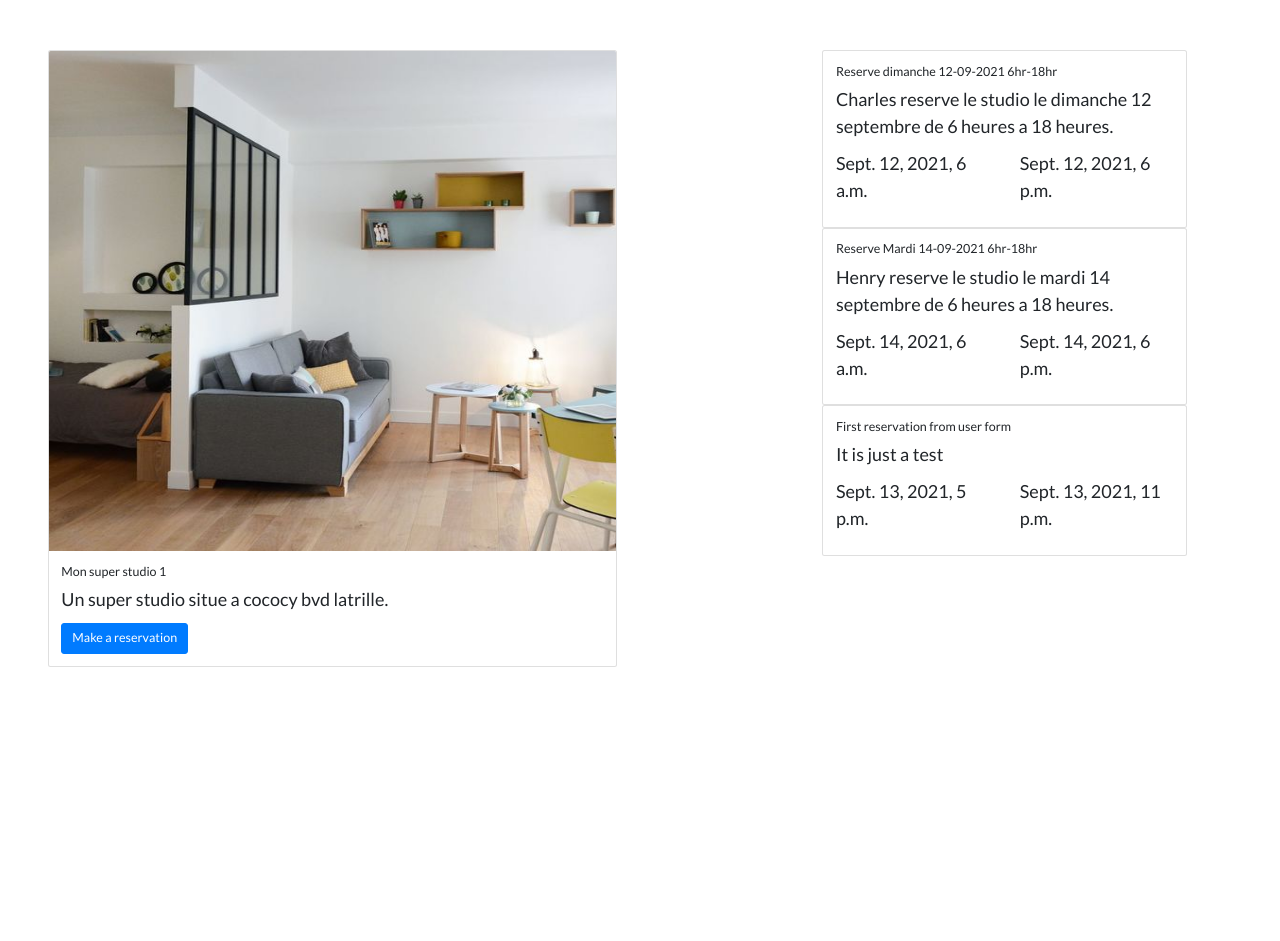
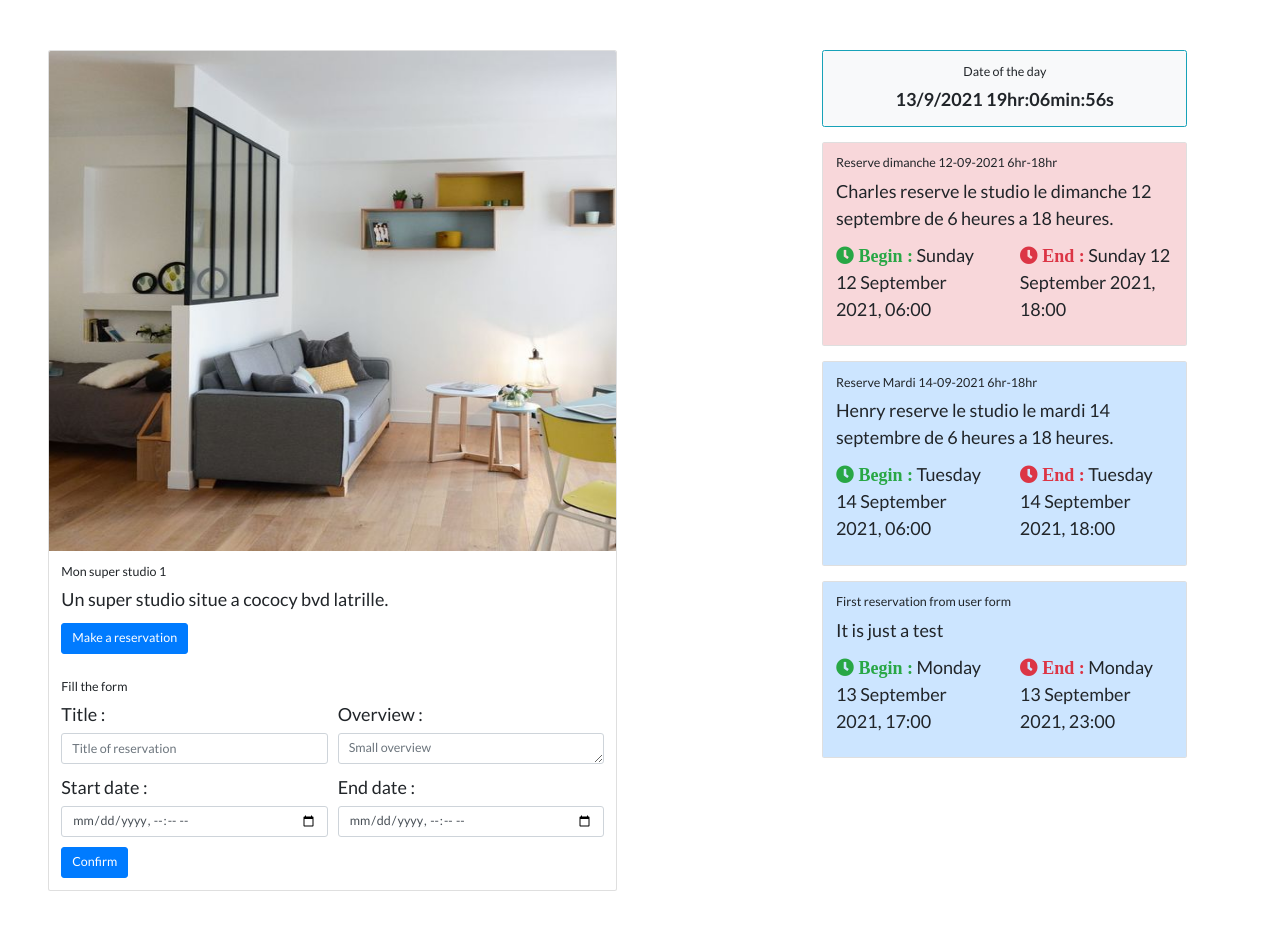
Before and after one commit to Vector22/resources, a Django app: a page that uses core/templates/core/resource_detail.html in a window 1280 px wide. Shown: the part 47-988 px from the top of the page. Before the commit the page ends 714 px from the top, so only its background shows below. Run offline with Django 3.2, Linux system fonts and the light colour scheme; data comes from the database, SQL or seed files in the repository; both versions use the stored data as it was after the commit; some libraries are stand-ins or nearby versions.

Commit message:
User can do reservation. And also add time check on resource when submit new reservation.

```diff
--- a/core/admin.py
+++ b/core/admin.py
@@ -11,6 +11,7 @@ class ReservationAdmin(admin.ModelAdmin):
     search_fields = (
         'title',
         'overview',
+        'user',
     )
     date_hierarchy = 'created'
     ordering = ('status', 'created')
@@ -19,7 +20,7 @@ class ReservationAdmin(admin.ModelAdmin):
 
 class ReservationInline(admin.TabularInline):
     model = Reservation
-    fields = ('title', 'overview', 'status', 'start_date', 'end_date')
+    fields = ('title', 'overview', 'status', 'user', 'start_date', 'end_date')
     extra = 1
 
 
--- /dev/null
+++ b/core/forms.py
@@ -0,0 +1,43 @@
+from django import forms
+
+from core.models import Reservation
+
+
+class ReservationModelForm(forms.ModelForm):
+    start_date = forms.DateTimeField(
+        localize=True,
+        widget=forms.DateTimeInput(format='%d/%m/%Y',
+                                   attrs={'type': 'datetime-local'}),
+    )
+    end_date = forms.DateTimeField(
+        localize=True,
+        widget=forms.DateTimeInput(format='%d/%m/%Y',
+                                   attrs={'type': 'datetime-local'}),
+    )
+
+    class Meta:
+        model = Reservation
+        fields = [
+            'title',
+            'overview',
+            'start_date',
+            'end_date',
+        ]
+
+    # Here we override the form elements attributes to add boostrap class
+    def __init__(self, *args, **kwargs):
+        super(ReservationModelForm, self).__init__(*args, **kwargs)
+        # Add some attributes for bootstrap
+        self.fields['title'].widget.attrs[
+            'placeholder'] = 'Title of reservation'
+        self.fields['title'].widget.attrs['name'] = 'title'
+        self.fields['overview'].widget.attrs['rows'] = '1'
+        self.fields['overview'].widget.attrs['placeholder'] = 'Small overview'
+        self.fields['overview'].widget.attrs['name'] = 'overview'
+        self.fields['start_date'].widget.attrs['name'] = 'start_date'
+        self.fields['end_date'].widget.attrs['name'] = 'end_date'
+
+        # add the same class to all the fields (commom attribute value for all)
+        for field in self.fields:
+            self.fields[field].widget.attrs[
+                'class'] = 'form-control form-control-lg'
--- a/core/static/css/resource_detail.css
+++ b/core/static/css/resource_detail.css
@@ -0,0 +1,27 @@
+.ended, .canceled {
+    background-color: #f8d7da;
+    border-color: #f5c6cb;
+}
+
+.pending {
+    background-color: #cce5ff;
+    border-color: #b8daff;
+}
+
+.confirmed {
+    background-color: #d1ecf1;
+    border-color: #bee5eb;
+}
+
+.in_progress {
+    background-color: #fff3cd;
+    border-color: #ffeeba;
+}
+
+
+/* Post reservation error style */
+.alert-error {
+    color: #721c24;
+    background-color: #f8d7da;
+    border-color: #f5c6cb;
+}
--- a/core/templates/core/resource_detail.html
+++ b/core/templates/core/resource_detail.html
@@ -7,8 +7,8 @@
 
 {% block content %}
 <div class="content container" style="margin: auto; max-width: 98vw; padding: 5rem; font-size: large;">
+
     <div class="sections row">
-
         <section class="main col-md-8 col-lg-8 col-sm-8 row">
             <div class="card w-75">
                 <img src="{{ resource.picture.url }}" class="card-img-top" alt="resource image" style="height: 50rem;">
@@ -17,18 +17,79 @@
                     <p class="card-text">{{ resource.description }}</p>
                     <a href="#" class="btn btn-primary btn-lg">Make a reservation</a>
                 </div>
+                <div class="card-body">
+                    <h5 class="card-title">Fill the form</h5>
+                    <div class="row">
+                        <!-- Django messages -->
+                        {% include 'includes/alerts.html' %}
+                        <!-- End messages -->
+                    </div>
+                    <form method="POST" action=".">
+                        {% csrf_token %}
+
+                        {{ form.non_field_errors }}
+
+                        <div class="form-row">
+                            <div class="form-group col-md-6">
+                                <label for="title">Title : </label>
+                                <!-- <input type="text" class="form-control form-control-lg" name="title"> -->
+                                {{ form.title.errors }}
+                                {{ form.title }}
+                            </div>
+                            <div class="form-group col-md-6">
+                                <label for="overview">Overview : </label>
+                                <!-- <textarea class="form-control form-control-lg" name="overview" rows="1"></textarea>
+                                    -->
+                                {{ form.overview.errors }}
+                                {{ form.overview }}
+                            </div>
+                        </div>
+
+                        <div class="form-row">
+                            <div class="form-group col-lg-6">
+                                <label for="start-date">Start date : </label>
+                                <!-- <input type="datetime-local" class="form-control form-control-lg" name="start-date"
+                                        min="2020-01-01" max="2025-12-31" required> -->
+                                {{ form.start_date.errors }}
+                                {{ form.start_date }}
+                            </div>
+                            <div class="form-group col-lg-6">
+                                <label for="end-date">End date : </label>
+                                <!-- <input type="datetime-local" class="form-control form-control-lg" name="end-date"
+                                        min="2020-01-01" max="2025-12-31"> -->
+                                {{ form.end_date.errors }}
+                                {{ form.end_date }}
+                            </div>
+                        </div>
+
+                        <button type="submit" class="btn btn-primary btn-lg">Confirm</button>
+                    </form>
+                </div>
             </div>
         </section>
         <section class="sidebar col-md-4 col-lg-4 col-sm-4">
+            <div class="card w-90 text-center rounded border border-info font-weight-bold bg-light mb-4">
+                <div class="card-body">
+                    <h5 class="card-title">Date of the day</h5>
+                    <p class="card-text" id="date-time">
+                    </p>
+                </div>
+            </div>
             {% if reservations %}
             {% for res in reservations %}
-            <div class="card w-90">
-                <div class="card-body">
+            <div class="card w-100 mb-4">
+                <div class="card-body {{ res.status }}">
                     <h5 class="card-title">{{ res.title }}</h5>
                     <p class="card-text">{{ res.overview }}</p>
                     <div class="row">
-                        <p class="card-text col-lg-6">{{ res.start_date }}</p>
-                        <p class="card-text col-lg-6">{{ res.end_date }}</p>
+                        <p class="card-text col-lg-6">
+                            <i class="fas fa-clock text-success"> Begin : </i>
+                            {{ res.start_date | date:"l d F Y, H:i" }}
+                        </p>
+                        <p class="card-text col-lg-6">
+                            <i class="fas fa-clock text-danger"> End : </i>
+                            {{ res.end_date | date:"l d F Y, H:i" }}
+                        </p>
                     </div>
 
                     <!-- <a href="#" class="btn btn-primary btn-lg">Make a reservation</a> -->
@@ -36,7 +97,7 @@
             </div>
             {% endfor %}
             {% else %}
-            <div class="card w-90">
+            <div class="card w-90 mb-4">
                 <div class="card-body">
                     <h5 class="card-title">No reservation for this resource</h5>
                     <p class="card-text">
@@ -45,6 +106,7 @@
                 </div>
             </div>
             {% endif %}
+
         </section>
 
     </div>
@@ -53,3 +115,39 @@
 
 {% block footer %}
 {% endblock %}
+
+{% block js %}
+<!-- Show the current date and time -->
+<script>
+    function displayTime() {
+        const today = new Date();
+        let y = today.getFullYear();
+        let mon = today.getMonth();
+        let d = today.getDate();
+        let h = today.getHours();
+        let m = today.getMinutes();
+        let s = today.getSeconds();
+        mon = formatMonth(mon);
+        m = checkTime(m);
+        s = checkTime(s);
+
+        dateString = d + "/" + mon + "/" + y + " " + h + "hr:" + m + "min:" + s + "s";
+        document.getElementById('date-time').innerHTML = dateString;
+        setTimeout(displayTime, 1000);
+    }
+
+    function checkTime(i) {
+        // add zero in front of numbers < 10
+        if (i < 10) { i = "0" + i };
+        return i;
+    }
+
+    function formatMonth(m) {
+        // The getMonth() return [0 - 11].
+        // By doing this, i return [1 - 12]
+        return m + 1;
+    }
+
+    displayTime();
+</script>
+{% endblock %}
--- a/core/views.py
+++ b/core/views.py
@@ -1,5 +1,8 @@
-from django.shortcuts import render, get_object_or_404
-from .models import Reservation, Resource
+from django.shortcuts import redirect, render, get_object_or_404
+from django.contrib import messages
+from core.models import Reservation, Resource
+from core.forms import ReservationModelForm
+from core.utils import overlap
 
 
 def resource_list(request, type_slug=None):
@@ -23,9 +26,54 @@ def resource_detail(request, type_slug, resource_slug):
     resource = get_object_or_404(Resource,
                                  type__slug=type_slug,
                                  slug=resource_slug)
-    reservations = Reservation.objects.filter(resource=resource)
-    context = {
-        'resource': resource,
-        'reservations': reservations,
-    }
-    return render(request, 'core/resource_detail.html', context)
+    if request.method == 'POST':
+        form = ReservationModelForm(request.POST)
+        if form.is_valid():
+            # We need to provide some required datas, then use 'commit=False'
+            reservation = form.save(commit=False)
+            # Here we check if the ressource is free at the requested time
+            reservations = Reservation.objects.filter(resource=resource)
+            is_overlaped = 0
+            if reservations:
+                date_start = form.cleaned_data['start_date']
+                date_end = form.cleaned_data['end_date']
+                res_range = []
+                for res in reservations:
+                    temp_range = {'start': res.start_date, 'end': res.end_date}
+                    res_range.append(temp_range)
+
+                for date in res_range:
+                    # Check the user date range with the existing reservation
+                    # date range. If one is overlaped then the user can't
+                    # choose this date range for reservation
+                    date_overlap = overlap(date_start, date_end, date['start'],
+                                           date['end'])
+                    if date_overlap:
+                        is_overlaped = date_overlap
+                        break
+
+            if not is_overlaped:
+                reservation.status = 'pending'
+                reservation.user = request.user
+                reservation.resource = resource
+                # Now we can save the form
+                reservation.save()
+
+                messages.success(request, "Successfuly submit a reservation.")
+            else:
+                error_text = "This resource is not free at this time. "
+                error_text += "Please try with another date or time."
+                messages.error(request, error_text)
+        else:
+            messages.error(request,
+                           "Try to correct these errors and try again.")
+        return redirect('core:resource_detail', type_slug, resource_slug)
+    else:
+        reservations = Reservation.objects.filter(resource=resource)
+        form = ReservationModelForm()
+        context = {
+            'form': form,
+            'resource': resource,
+            'reservations': reservations,
+        }
+        return render(request, 'core/resource_detail.html', context)
--- /dev/null
+++ b/templates/includes/alerts.html
@@ -0,0 +1,20 @@
+{% if messages %}
+{% for message in messages %}
+<div id="message" class="container">
+    <div {% if message.tags %} class="alert alert-{{ message.tags }}" {% endif %} role="alert">
+        <button type="button" class="close" data-dismiss="alert">
+            <span aria-hidden="true"> &times; </span>
+        </button>
+        {% if message.level == DEFAULT_MESSAGE_LEVELS.ERROR %}Error: {% endif %}
+        {{ message }}
+    </div>
+</div>
+{% endfor %}
+{% endif %}
+
+<!-- The alert message will be removed after 10s(10000ms) -->
+<script>
+    setTimeout(function () {
+        document.getElementById('message').remove()
+    }, 10000);
+</script>
```
Also changed, not shown: core/models.py (+6 -2 lines), core/utils.py (added, +28 -0 lines), core/migrations/0004_reservation_user.py (added), core/migrations/0005_alter_reservation_status.py (added), db.sqlite3.
